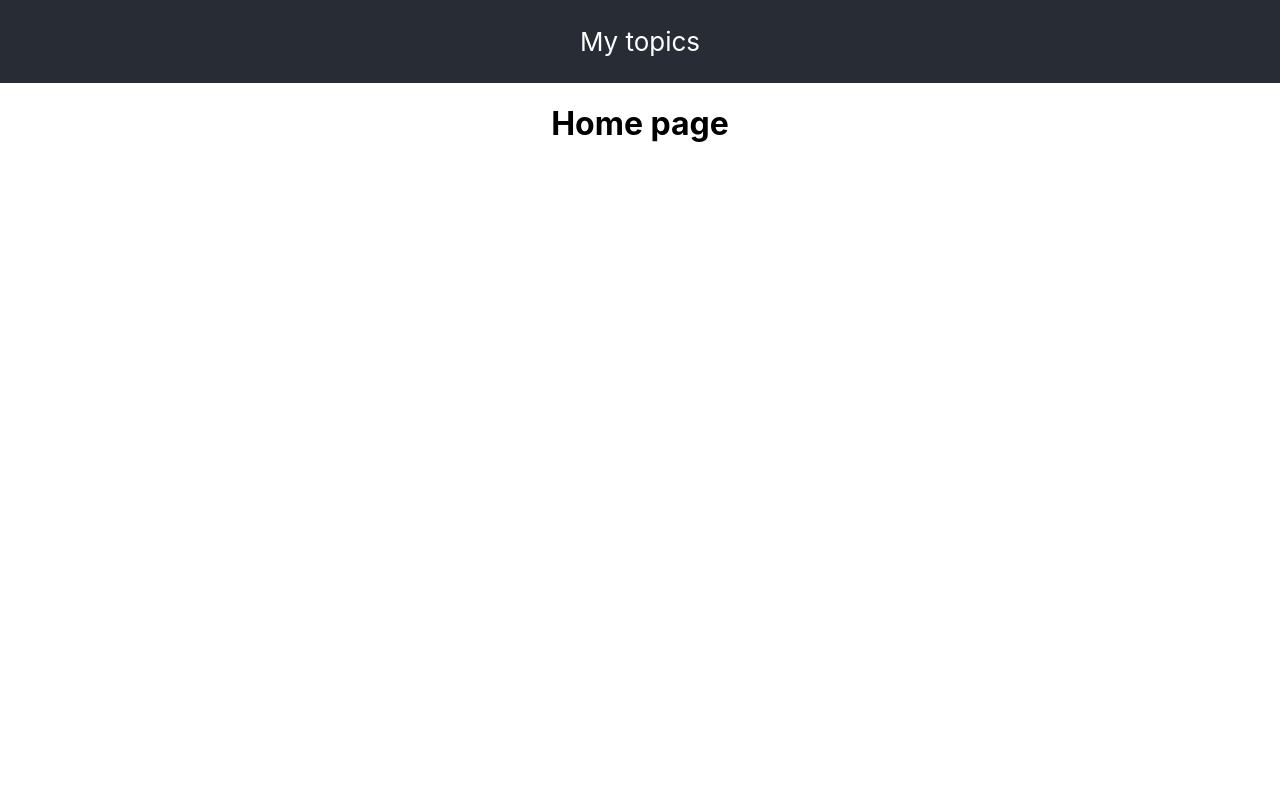
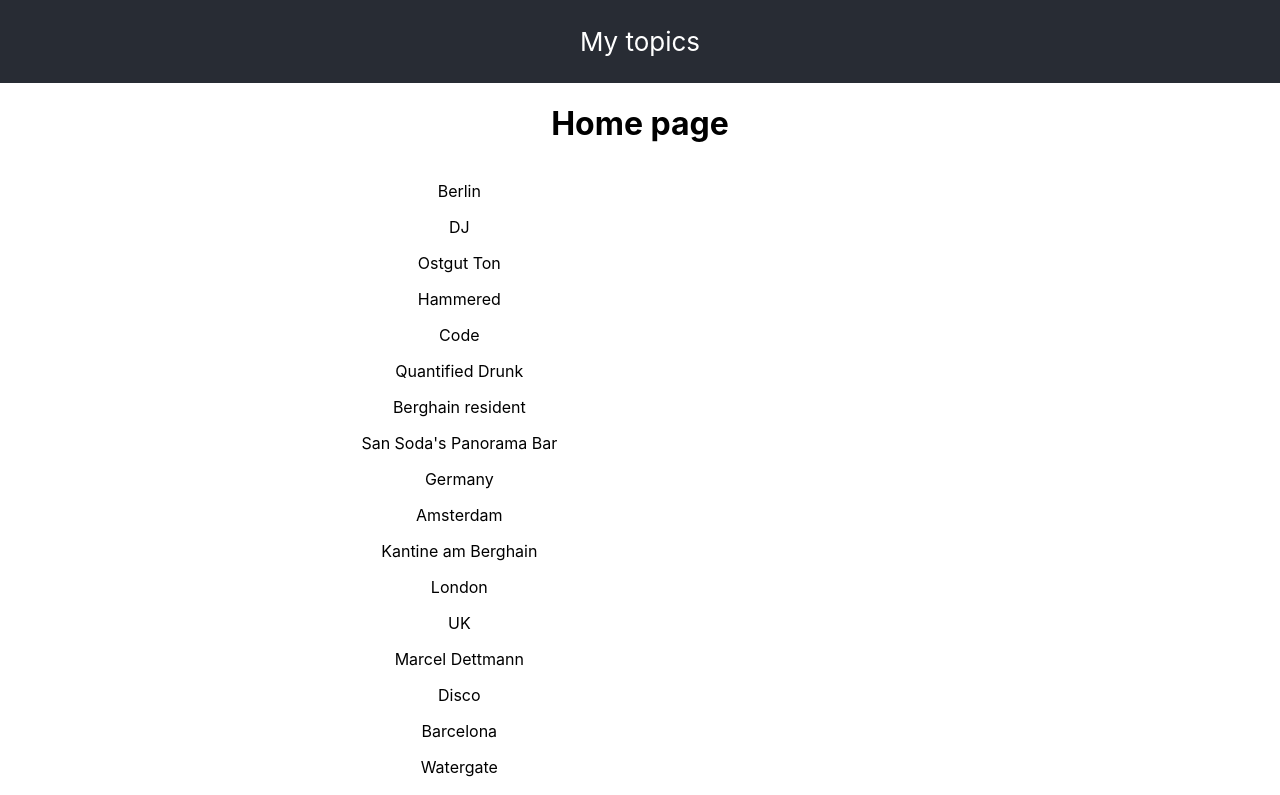
Before and after one commit to adeministratorTr/topic, a React (Create React App) app: page / in a window 1280 px wide. Shown: the top 795 px of the page. Built offline with nearby package versions, Linux system fonts and the light colour scheme.

Commit message:
WIP: Add topic mapping to Home page

```diff
--- a/src/pages/Home/index.jsx
+++ b/src/pages/Home/index.jsx
@@ -1,7 +1,43 @@
+import { useEffect, useState } from 'react';
+
+import TopicDetail from './components/TopicDetail';
+import { getAllTopics } from 'services/topic';
+import { mapTopics } from './mapper';
+
+import './style.css';
+
 export default function Home() {
+  const [topics, setTopics] = useState({});
+  const [selectedTopic, setSelectedTopic] = useState({});
+  useEffect(() => {
+    const result = getAllTopics();
+    setTopics(mapTopics(result.topics));
+  }, []);
   return (
     <div>
       <h1>Home page</h1>
+      <div className="container">
+        <div>
+          {Array.isArray(topics) &&
+            topics.length > 0 &&
+            topics.map((topic) => (
+              <p key={topic.id} onClick={() => setSelectedTopic(topic)}>
+                {topic.label}
+              </p>
+            ))}
+        </div>
+        <div>
+          {selectedTopic && selectedTopic.id && (
+            <TopicDetail
+              text={selectedTopic.label}
+              total={selectedTopic.volume}
+              positive={selectedTopic.sentiment.positive}
+              neutral={selectedTopic.sentiment.neutral}
+              negative={selectedTopic.sentiment.negative}
+            />
+          )}
+        </div>
+      </div>
     </div>
   );
 }
--- /dev/null
+++ b/src/pages/Home/mapper.js
@@ -0,0 +1,16 @@
+export function mapTopics(topics) {
+  const result = [];
+  topics.forEach(({ id, label, sentiment, sentimentScore, volume }) => {
+    const returnObject = {
+      id,
+      label,
+      sentiment: {
+        ...sentiment,
+        score: sentimentScore
+      },
+      volume
+    };
+    result.push(returnObject);
+  });
+  return result;
+}
--- /dev/null
+++ b/src/pages/Home/style.css
@@ -0,0 +1,4 @@
+.container {
+  display: flex;
+  justify-content: space-evenly;
+}
```
